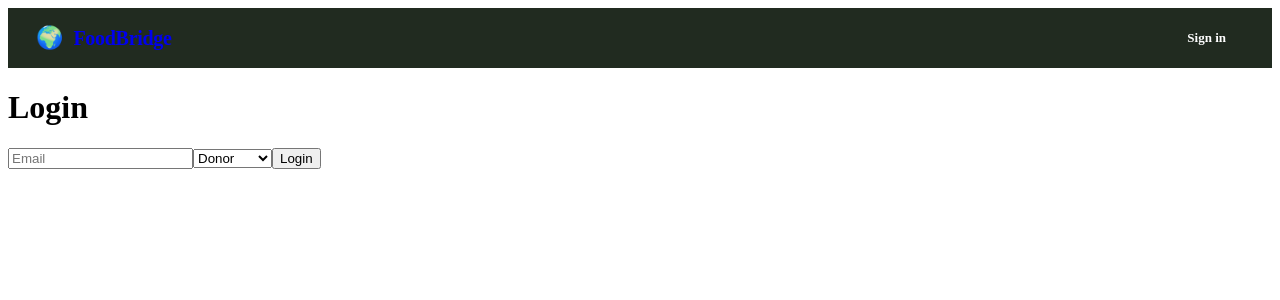
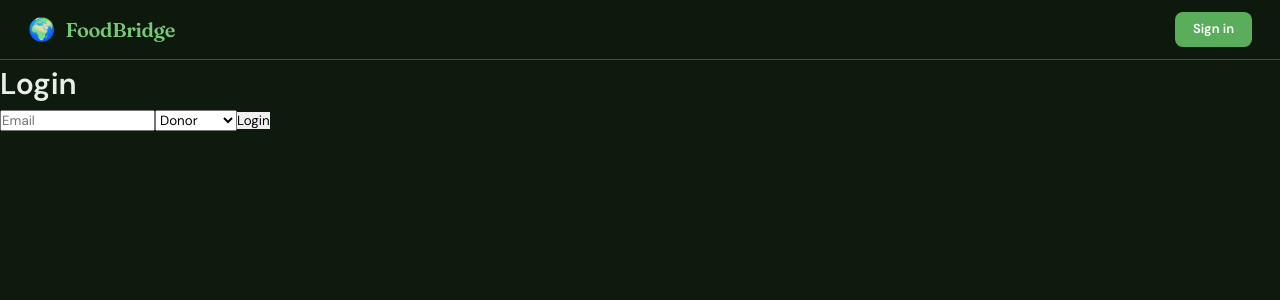
Before and after one commit to Alt-Tabbers-fosshack/Food_Bridge, a React (Create React App) app in the folder foodbridge-frontend/: page / in a window 1280 px wide. Shown: the top 300 px of the page. Built offline with nearby package versions, Linux system fonts and the light colour scheme.

Commit message:
added index.css import

```diff
--- a/foodbridge-frontend/src/index.js
+++ b/foodbridge-frontend/src/index.js
@@ -1,16 +1,18 @@
+
 import React from "react";
 import ReactDOM from "react-dom/client";
+import "./index.css";
 import App from "./App";
 import { AuthProvider } from "./context/AuthContext";
-import "mapbox-gl/dist/mapbox-gl.css";
 import { DonationProvider } from "./context/DonationContext";
 
 const root = ReactDOM.createRoot(document.getElementById("root"));
-
 root.render(
-  <AuthProvider>
-    <DonationProvider>
-      <App />
-    </DonationProvider>
-  </AuthProvider>,
+  <React.StrictMode>
+    <AuthProvider>
+      <DonationProvider>
+        <App />
+      </DonationProvider>
+    </AuthProvider>
+  </React.StrictMode>
 );
```
